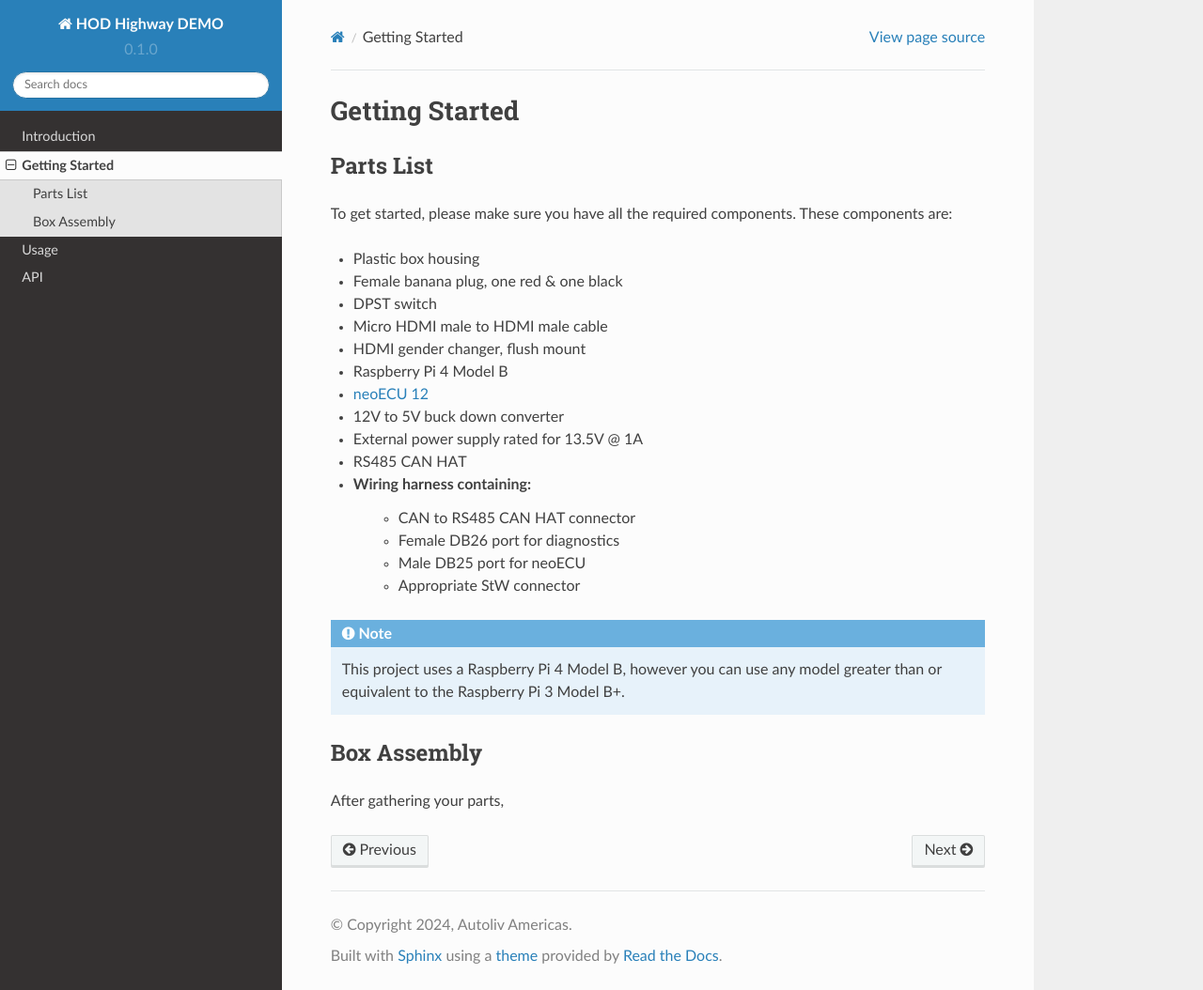
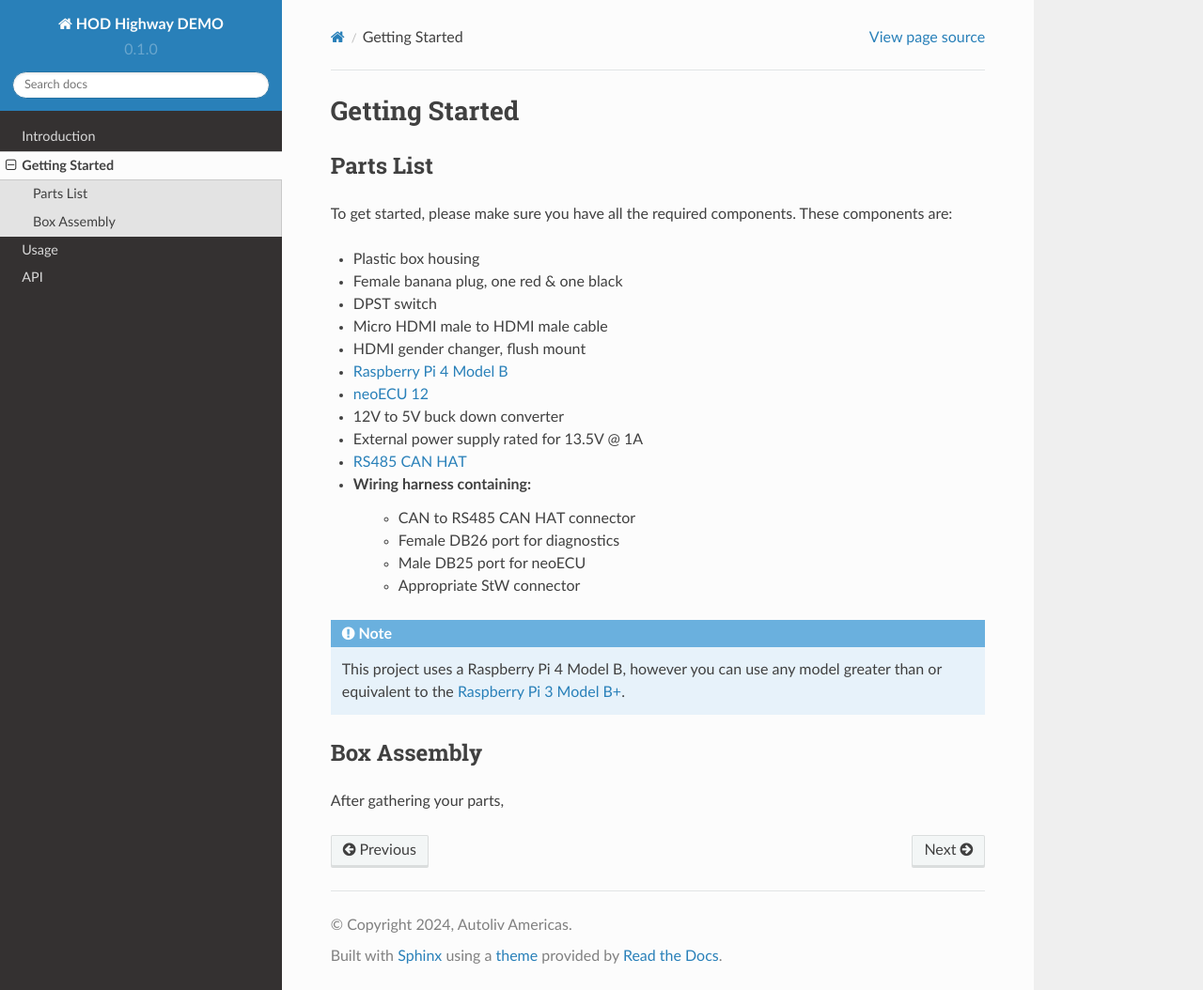
Before and after one commit to DaSausiBoi/VW-DEMO-Docs, a Sphinx documentation site: the page built from docs/source/getting_started.rst, in a window 1280 px wide and 1054 px high. Shown: the whole window at 94% size. Built offline with Sphinx 7.4.7 and the Read the Docs theme 2.0.0, drawn with Linux system fonts in a browser that asks for light colours; some of the changed lines change nothing that is shown.

Commit message:
added working hyperlinks to raspis, neoECU and can hat

```diff
--- a/docs/source/getting_started.rst
+++ b/docs/source/getting_started.rst
@@ -13,11 +13,11 @@ To get started, please make sure you have all the required components. These com
 - DPST switch
 - Micro HDMI male to HDMI male cable
 - HDMI gender changer, flush mount
-- Raspberry Pi 4 Model B
+- `Raspberry Pi 4 Model B <https://www.raspberrypi.com/products/raspberry-pi-4-model-b/>`__
 - `neoECU 12 <https://intrepidcs.com/products/ecu-simulators/neoecu12-low-cost-embedded-ecu-with-canfd-gateway-simulator/>`__
 - 12V to 5V buck down converter
 - External power supply rated for 13.5V @ 1A
-- RS485 CAN HAT
+- `RS485 CAN HAT <https://www.waveshare.com/wiki/RS485_CAN_HAT>`__
 - Wiring harness containing:
     - CAN to RS485 CAN HAT connector
     - Female DB26 port for diagnostics
@@ -26,8 +26,8 @@ To get started, please make sure you have all the required components. These com
 
 .. note::
 
-   This project uses a Raspberry Pi 4 Model B, however you can use any model greater than or equivalent to the Raspberry Pi 3 Model B+.
-
+   This project uses a Raspberry Pi 4 Model B, however you can use any model greater than or equivalent to the
+   `Raspberry Pi 3 Model B+ <https://www.raspberrypi.com/products/raspberry-pi-3-model-b-plus/>`__.
 
 Box Assembly
 ------------
```
